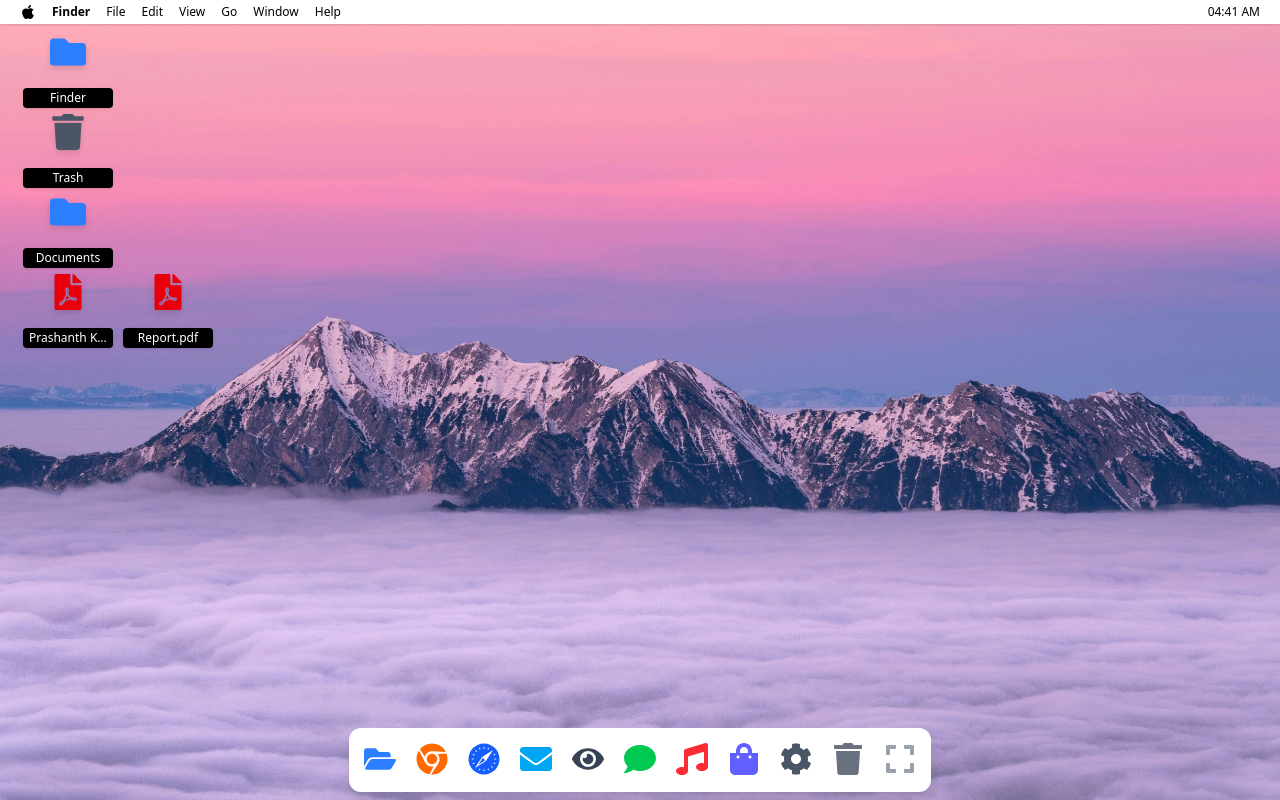
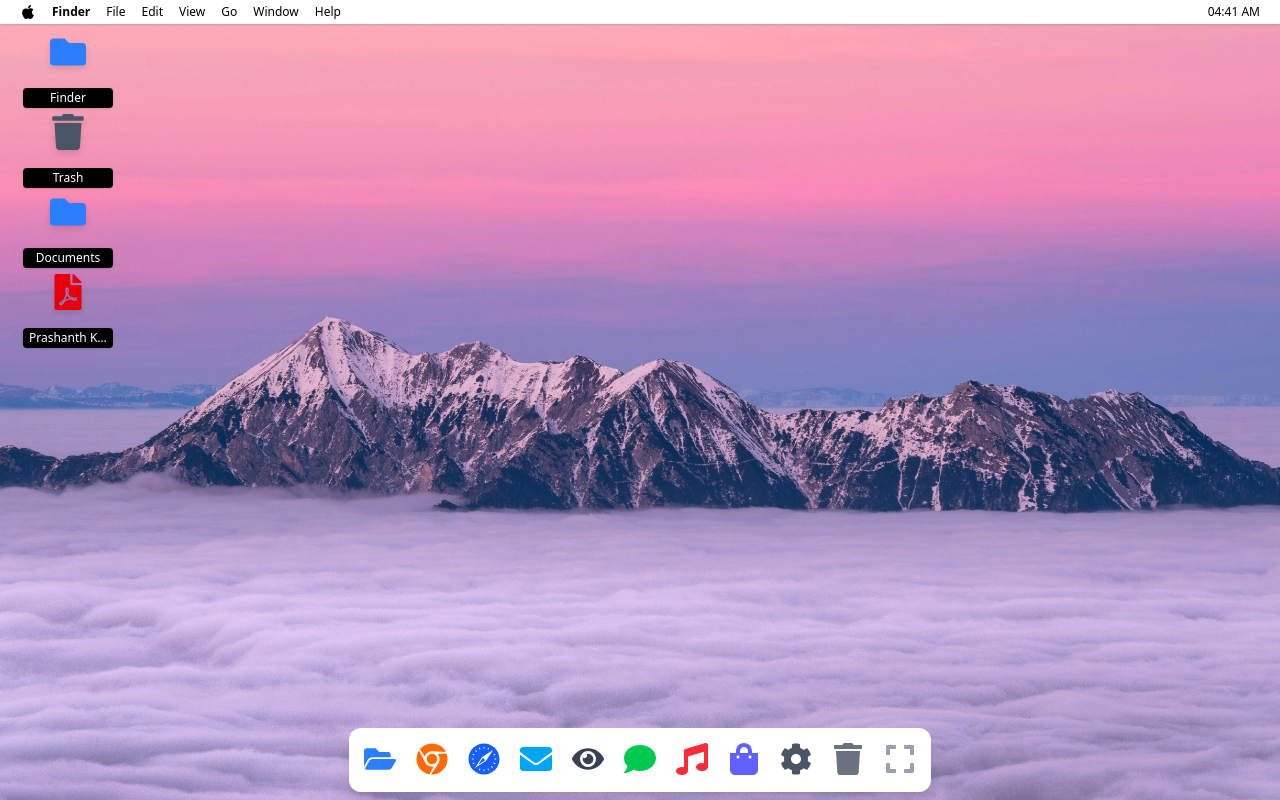
Before and after one commit to prashanth8983/Portfolio-desktop, a React (Vite) app: page / in a window 1280 px wide. Built offline with nearby package versions, Linux system fonts and the light colour scheme.

Commit message:
update: resume

```diff
--- a/src/components/ResponsiveView.tsx
+++ b/src/components/ResponsiveView.tsx
@@ -18,7 +18,6 @@ const ResponsiveView: React.FC = () => {
     { id: 'trash', name: 'Trash', icon: 'trash', type: 'app', position: { x: 20, y: 100 } },
     { id: 'documents', name: 'Documents', icon: 'folder', type: 'folder', position: { x: 20, y: 180 } },
     { id: 'sample-pdf', name: 'Prashanth Kumar.pdf', icon: 'pdf', type: 'pdf', position: { x: 20, y: 260 }, content: './resume.pdf'  },
-    { id: 'report-pdf', name: 'Report.pdf', icon: 'pdf', type: 'pdf', position: { x: 120, y: 260 }, content: 'https://mozilla.github.io/pdf.js/web/compressed.tracemonkey-pldi-09.pdf#toolbar=1' },
   ];
 
   const dockIconSize = 32;
```
Also changed, not shown: 1 other file (tests, documents, lock files or other folders).
